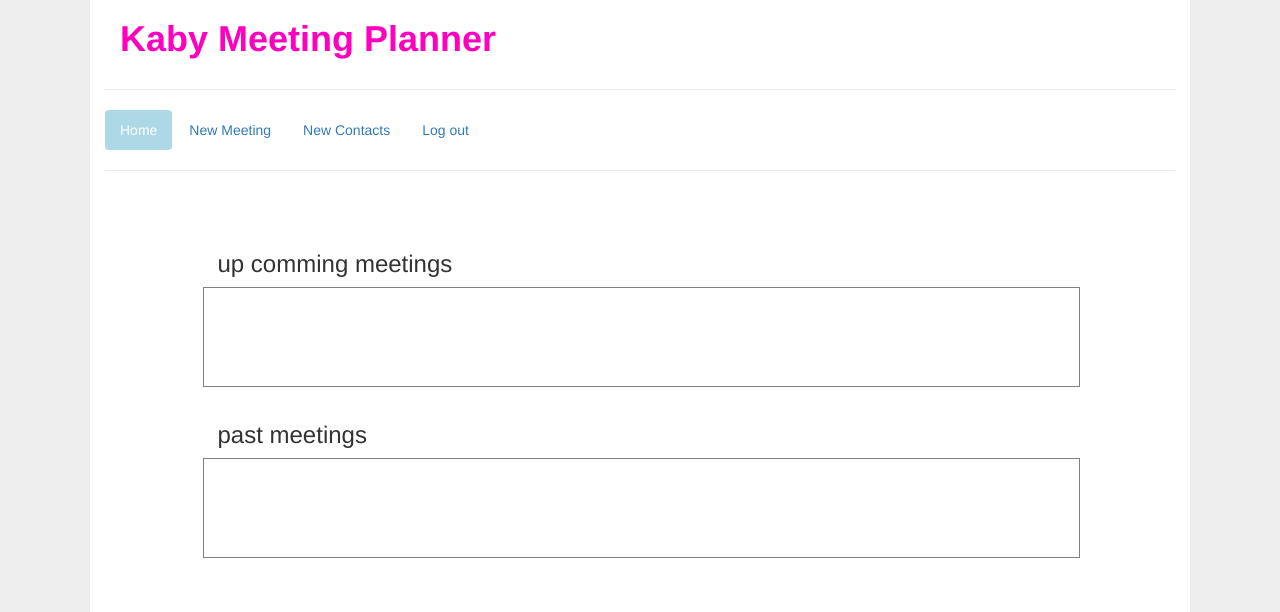
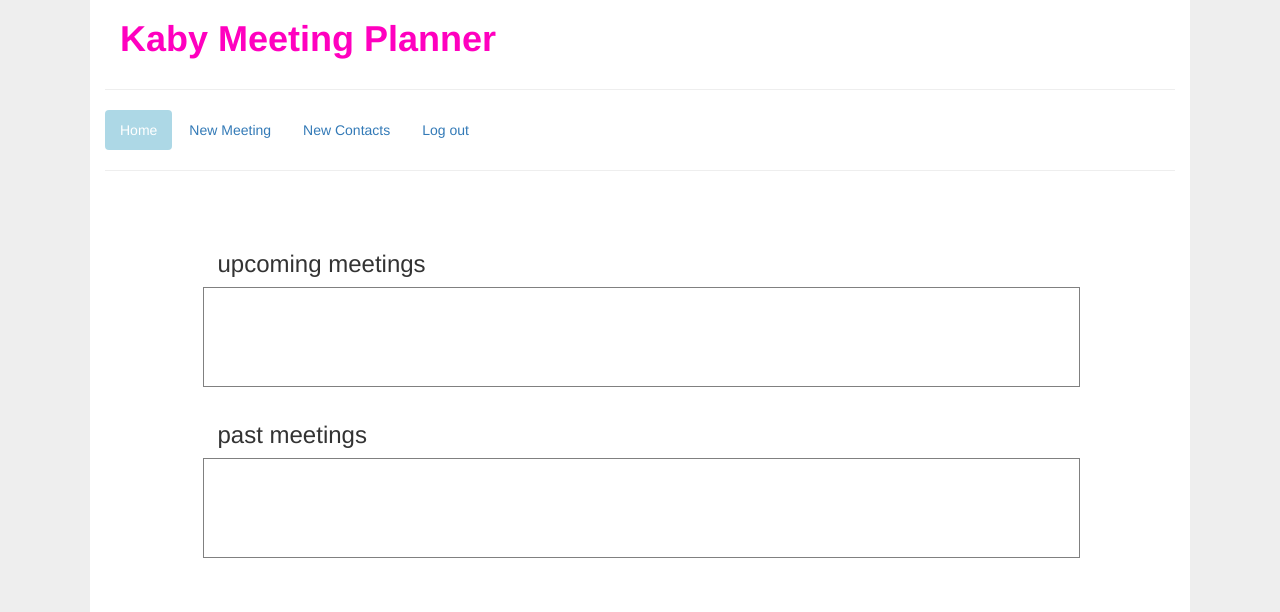
Before and after one commit to bw-davis/kaby2, a Flask app: page /home in a window 1280 px wide. Shown: the part 21-633 px from the top of the page. Run offline with Flask 2, Linux system fonts and the light colour scheme; the visitor is signed in with stand-in values (Sample User, id 1); data that the repository does not hold is empty; some libraries are stand-ins or nearby versions.

Commit message:
changed up comming to upcoming

```diff
--- a/templates/index.html
+++ b/templates/index.html
@@ -59,7 +59,7 @@
 			<div class="col-sm-1 text-left">
 				</div>
 			    <div class="col-sm-9 text-left">
-						<h3>up comming meetings</h3>
+						<h3>upcoming meetings</h3>
 						<div class="form-group row text-center">
 							<div class="col-10">
 				  				<div class="text-left scrollable">
```
